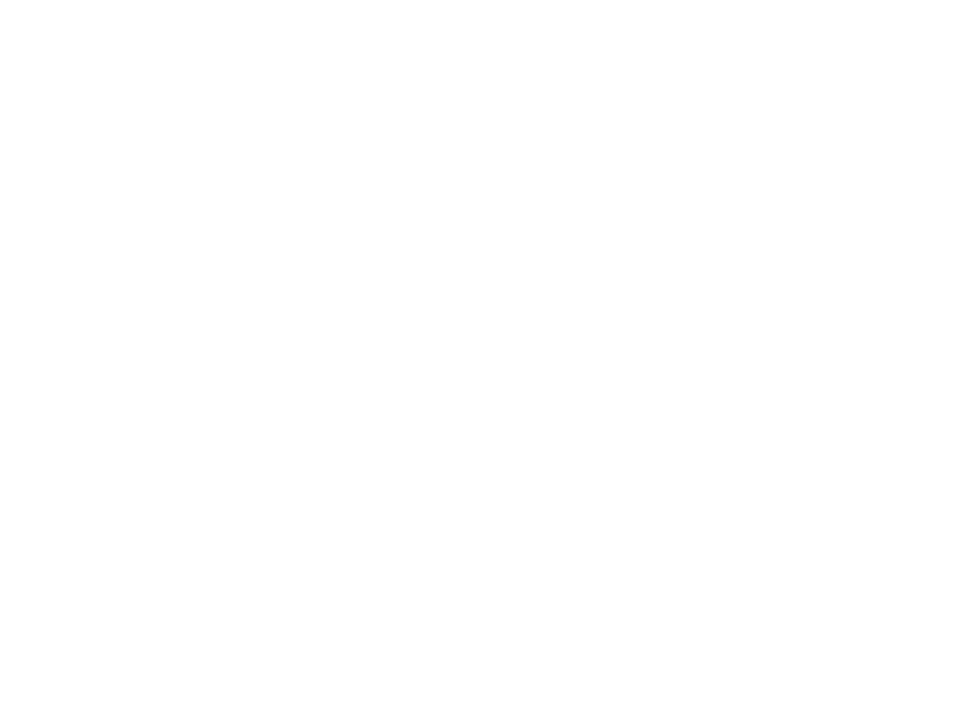
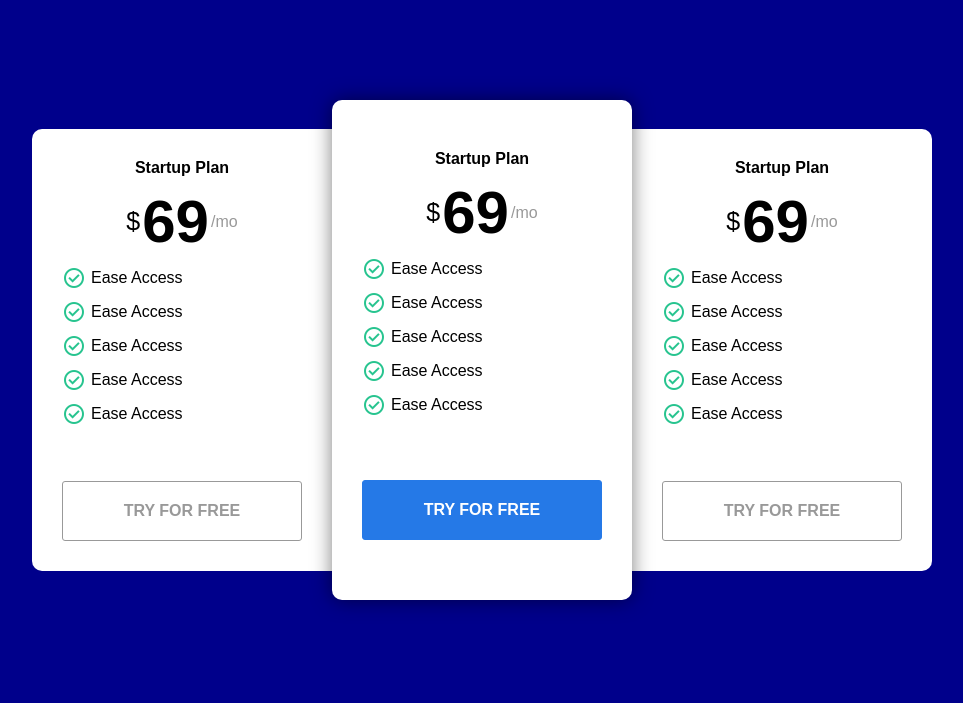
Before and after one commit to Orlando0992/Proyectos_CSS, a plain HTML site: page 7.-Tabla_Precios/index.html in a window 1280 px wide. Shown: the whole page, without its empty margins (158-1121 px from the left). Drawn offline with nearby package versions, Linux system fonts and the light colour scheme.

Commit message:
Se actualiza hasta proyecto 10

```diff
--- /dev/null
+++ b/10.-Tarjetas_3D/assets/css/style.css
@@ -0,0 +1,55 @@
+body {
+    font-family: Arial, Helvetica, sans-serif;
+    padding: 0;
+    margin: 0;
+}
+
+.cards {
+    display: flex;
+    gap: 10px;
+}
+
+.cards .flip-card {
+    background-color: transparent;
+    width: 200px;
+    height: 300px;
+    border: solid 1px #f1f1f1;
+    perspective: 1000px;
+}
+
+.cards .flip-card .flip-card-inner {
+    position: relative;
+    width: 100%;
+    height: 100%;
+    text-align: center;
+    transition: transform 2s ease-in-out;
+    transform-style: preserve-3d;
+}
+
+.cards .flip-card:hover .flip-card-inner{
+    transform: rotateY(180deg);
+}
+
+.cards .flip-card .flip-card-front,
+.cards .flip-card .flip-card-back {
+    position: absolute;
+    width: 100%;
+    height: 100%;
+    backface-visibility: hidden;
+}
+
+.cards .flip-card .flip-card-front {
+    background-color: #bbb;
+    color: black;
+}
+
+.cards .flip-card .flip-card-front img {
+    width: 100%;
+    height: 100%;
+}
+
+.cards .flip-card .flip-card-back {
+    background-color: dodgerblue;
+    color: white;
+    transform: rotateY(180deg);
+}
--- /dev/null
+++ b/10.-Tarjetas_3D/index.html
@@ -0,0 +1,51 @@
+<!DOCTYPE html>
+<html lang="en">
+<head>
+    <meta charset="UTF-8">
+    <meta name="viewport" content="width=device-width, initial-scale=1.0">
+    <title>Tarjetas</title>
+    <link rel="stylesheet" href="assets/css/style.css">
+</head>
+<body>
+    <div class="cards">
+        <div class="flip-card">
+            <div class="flip-card-inner">
+                <div class="flip-card-front">
+                    <img src="assets/img/Kimetsu.jpg" alt="">
+                </div>
+                <div class="flip-card-back">
+                    <h3>One Piece</h3>
+                    <p>El One Piece Existe</p>
+                    <p>Monkey D. Luffy</p>
+                </div>
+            </div>
+        </div>
+
+        <div class="flip-card">
+            <div class="flip-card-inner">
+                <div class="flip-card-front">
+                    <img src="assets/img/One Piece.jpg" alt="">
+                </div>
+                <div class="flip-card-back">
+                    <h3>One Piece</h3>
+                    <p>El One Piece Existe</p>
+                    <p>Monkey D. Luffy</p>
+                </div>
+            </div>
+        </div>
+
+        <div class="flip-card">
+            <div class="flip-card-inner">
+                <div class="flip-card-front">
+                    <img src="assets/img/Boku no hero.jpg" alt="">
+                </div>
+                <div class="flip-card-back">
+                    <h3>One Piece</h3>
+                    <p>El One Piece Existe</p>
+                    <p>Monkey D. Luffy</p>
+                </div>
+            </div>
+        </div>
+    </div>
+</body>
+</html>
--- a/6.-Barra_Progreso/assets/css/style.css
+++ b/6.-Barra_Progreso/assets/css/style.css
@@ -41,7 +41,7 @@ body {
     stroke-dasharray: 550;
     stroke-dashoffset: 550;
 
-    animation: loading 25s linear forwards;
+    animation: loading 10s linear forwards;
 }
 
 @keyframes loading {
--- a/7.-Tabla_Precios/assets/css/style.css
+++ b/7.-Tabla_Precios/assets/css/style.css
@@ -0,0 +1,128 @@
+.material-symbols-outlined {
+    font-variation-settings:
+    'FILL' 0,
+    'wght' 400,
+    'GRAD' 0,
+    'opsz' 24
+}
+
+body {
+    padding: 0;
+    margin: 0;
+    font-family: Arial, Helvetica, sans-serif;
+    background-color: darkblue;
+}
+
+.price-table-container {
+    width: 900px;
+    display: flex;
+    align-items: center;
+    margin: 100px auto;
+}
+
+.price-table-container .table {
+    width: 300px;
+    height: 442px;
+    padding: 30px;
+    box-sizing: border-box;
+    position: relative;
+    z-index: 100;
+    background-color: white;
+    display: flex;
+    flex-direction: column;
+    gap: 10px;
+}
+
+.price-table-container .table:first-child {
+    border-radius: 10px 0 0 10px;
+}
+
+.price-table-container .table:last-child {
+    border-radius: 0 10px 10px 0;
+}
+
+.price-table-container .table.recommended {
+    height: 500px;
+    border-radius: 10px;
+    padding: 50px 30px 60px 30px;
+    z-index: 200;
+    box-shadow: 0 0 20px rgba(0, 0, 0, 0.5);
+}
+
+.price-table-container .table .tittle {
+    font-weight: bold;
+    text-align: center;
+    font: 20px;
+}
+
+.price-table-container .table .price {
+    display: flex;
+    justify-content: center;
+    align-items: center;
+    gap: 2px;
+}
+
+.price-table-container .table .price .currency {
+    font-size: 25px;
+}
+
+.price-table-container .table .price .number {
+    font-size: 60px;
+    font-weight: bold;
+}
+
+.price-table-container .table .price .frequency {
+    color: #999;
+}
+
+.price-table-container .table .features {
+    flex: 1;
+}
+
+.price-table-container .table .features ul {
+    list-style: none;
+    padding: 0;
+    margin: 0;
+    display: flex;
+    flex-direction: column;
+    gap: 10px;
+}
+
+.price-table-container .table .features ul li {
+    display: flex;
+    align-items: center;
+    gap: 5px;
+}
+
+.price-table-container .table .features ul li span.material-symbols-outlined {
+    color: rgb(39, 196, 143);
+}
+
+
+.price-table-container .table .actions .btn {
+    display: block;
+    text-align: center;
+    padding: 20px 0;
+    border: solid 1px #999;
+    color: #999;
+    text-decoration: none;
+    border-radius: 3px;
+    font-weight: bold;
+    text-transform: uppercase;
+}
+
+.price-table-container .table .actions .btn:hover {
+    background-color: #eee;
+    color: #222;
+}
+
+.price-table-container .table .actions .btn.recommended {
+    background-color: #2579e7;
+    color: white;
+    border: solid 1px #2579e7;
+}
+
+.price-table-container .table .actions .btn.recommended:hover {
+    background-color: #1961be;
+    border: solid 1px #1961be;
+}
--- a/7.-Tabla_Precios/index.html
+++ b/7.-Tabla_Precios/index.html
@@ -0,0 +1,121 @@
+<!DOCTYPE html>
+<html lang="en">
+<head>
+    <meta charset="UTF-8">
+    <meta name="viewport" content="width=device-width, initial-scale=1.0">
+    <title>Tabla de precios</title>
+    <link rel="stylesheet" href="https://fonts.googleapis.com/css2?family=Material+Symbols+Outlined:opsz,wght,FILL,GRAD@20..48,100..700,0..1,-50..200" />
+    <link rel="stylesheet" href="assets/css/style.css">
+</head>
+<body>
+    <div class="price-table-container">
+        <div class="table">
+            <div class="tittle">Startup Plan</div>
+            <div class="price">
+                <span class="currency">$</span>
+                <span class="number">69</span>
+                <span class="frequency">/mo</span>
+            </div>
+            <div class="features">
+                <ul>
+                    <li>
+                        <span class="material-symbols-outlined">check_circle</span>
+                        Ease Access
+                    </li>
+                    <li>
+                        <span class="material-symbols-outlined">check_circle</span>
+                        Ease Access
+                    </li>
+                    <li>
+                        <span class="material-symbols-outlined">check_circle</span>
+                        Ease Access
+                    </li>
+                    <li>
+                        <span class="material-symbols-outlined">check_circle</span>
+                        Ease Access
+                    </li>
+                    <li>
+                        <span class="material-symbols-outlined">check_circle</span>
+                        Ease Access
+                    </li>
+                </ul>
+            </div>
+            <div class="actions">
+                <a href="#" class="btn">Try for free</a>
+            </div>
+        </div>
+
+        <div class="table recommended">
+            <div class="tittle">Startup Plan</div>
+            <div class="price">
+                <span class="currency">$</span>
+                <span class="number">69</span>
+                <span class="frequency">/mo</span>
+            </div>
+            <div class="features">
+                <ul>
+                    <li>
+                        <span class="material-symbols-outlined">check_circle</span>
+                        Ease Access
+                    </li>
+                    <li>
+                        <span class="material-symbols-outlined">check_circle</span>
+                        Ease Access
+                    </li>
+                    <li>
+                        <span class="material-symbols-outlined">check_circle</span>
+                        Ease Access
+                    </li>
+                    <li>
+                        <span class="material-symbols-outlined">check_circle</span>
+                        Ease Access
+                    </li>
+                    <li>
+                        <span class="material-symbols-outlined">check_circle</span>
+                        Ease Access
+                    </li>
+                </ul>
+            </div>
+            <div class="actions">
+                <a href="#" class="btn recommended">Try for free</a>
+            </div>
+        </div>
+
+        <div class="table">
+            <div class="tittle">Startup Plan</div>
+            <div class="price">
+                <span class="currency">$</span>
+                <span class="number">69</span>
+                <span class="frequency">/mo</span>
+            </div>
+            <div class="features">
+                <ul>
+                    <li>
+                        <span class="material-symbols-outlined">check_circle</span>
+                        Ease Access
+                    </li>
+                    <li>
+                        <span class="material-symbols-outlined">check_circle</span>
+                        Ease Access
+                    </li>
+                    <li>
+                        <span class="material-symbols-outlined">check_circle</span>
+                        Ease Access
+                    </li>
+                    <li>
+                        <span class="material-symbols-outlined">check_circle</span>
+                        Ease Access
+                    </li>
+                    <li>
+                        <span class="material-symbols-outlined">check_circle</span>
+                        Ease Access
+                    </li>
+                </ul>
+            </div>
+            <div class="actions">
+                <a href="#" class="btn">Try for free</a>
+            </div>
+        </div>
+    </div>
+</body>
+</html>
--- /dev/null
+++ b/8.-Checkboxes_radio_buttons/assets/css/style.css
@@ -0,0 +1,78 @@
+.material-symbols-outlined {
+    font-variation-settings:
+    'FILL' 0,
+    'wght' 400,
+    'GRAD' 0,
+    'opsz' 24
+}
+
+body {
+    font-family: Arial, Helvetica, sans-serif;
+    padding: 100px;
+    margin: 0;
+}
+
+.checkbox-container {
+    display: block;
+    position: relative;
+    padding-left: 35px;
+    margin-bottom: 12px;
+    cursor: pointer;
+    font-size: 22px;
+    user-select: none;
+}
+
+.checkbox-container input {
+    position: absolute;
+    opacity: 0;
+    cursor: pointer;
+    height: 0;
+    width: 0;
+}
+
+.checkbox-container .checkmark {
+    position: absolute;
+    border-radius: 3px;
+    top: 0;
+    left: 0;
+    height: 25px;
+    width: 25px;
+    background-color: #eee;
+    transition: all 0.3s ease-in-out;
+}
+
+.checkbox-container .checkmark.radio {
+    position: absolute;
+    border-radius: 50%;
+    top: 0;
+    left: 0;
+    height: 25px;
+    width: 25px;
+    background-color: #eee;
+    transition: all 0.3s ease-in-out;
+}
+
+.checkbox-container .checkmark .material-symbols-outlined {
+    color: white;
+    transform: scale(0);
+    transition: all 0.3s ease-in-out;
+}
+
+.checkbox-container input:checked ~ .checkmark {
+    background-color: #2196f3;
+}
+
+.checkbox-container input:checked ~ .checkmark .material-symbols-outlined {
+transform: scale(1);
+}
+
+.checkbox-container input:checked ~ .checkmark.radio .circle {
+    position: absolute;
+    border-radius: 50px;
+    top: 6px;
+    left: 7px;
+    height: 12px;
+    width: 12px;
+    background-color: white;
+    transition: all 0.3 ease-in-out;
+}
--- /dev/null
+++ b/9.-Barra_Busqueda/assets/css/style.css
@@ -0,0 +1,57 @@
+
+.material-symbols-outlined {
+    font-variation-settings:
+    'FILL' 0,
+    'wght' 400,
+    'GRAD' 0,
+    'opsz' 24
+}
+
+body {
+    font-family: Arial, Helvetica, sans-serif;
+}
+
+.search-bar {
+    border: solid 1px #ccc;
+    width: 550px;
+    border-radius: 30px;
+    display: flex;
+    flex-direction: row;
+    align-items: center;
+    padding: 5px 10px;
+    margin: 100px auto;
+    transition: all 0.3s ease-in-out;
+}
+
+.search-bar:focus-within {
+    border: solid 1px #aaa;
+    box-shadow: 0 2px 5px rgba(0,0,0,0.2);
+}
+
+.search-bar input[type="text"] {
+    border: none;
+    outline: none;
+    padding: 10px;
+    flex: 1;
+
+    font-size: 18px;
+}
+
+.search-bar .actions {
+    display: flex;
+    gap: 5px;
+}
+
+.search-bar .actions button {
+    border: none;
+    outline: none;
+    background: none;
+    cursor: pointer;
+    color: #999;
+
+    transition: color  0.3s ease-in-out;
+}
+
+.search-bar .actions button:hover {
+    color: #2979e2;
+}
```
Also changed, not shown: 8.-Checkboxes_radio_buttons/index.html (added, +40 -0 lines), 9.-Barra_Busqueda/index.html (added, +26 -0 lines), 10.-Tarjetas_3D/assets/img/Boku no hero.jpg (added), 10.-Tarjetas_3D/assets/img/Kimetsu.jpg (added), 10.-Tarjetas_3D/assets/img/One Piece.jpg (added), 10.-Tarjetas_3D/assets/img/luffy.jpg (added), 10.-Tarjetas_3D/assets/img/sanji.jpg (added), 10.-Tarjetas_3D/assets/img/zoro.jpg (added).
